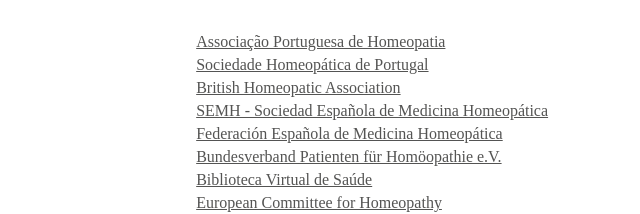
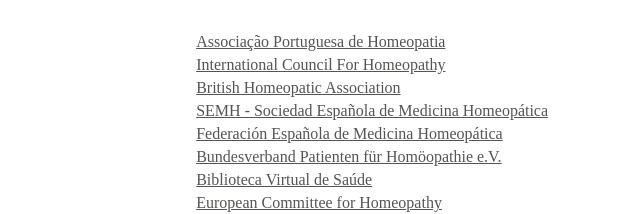
Before and after one commit to ZeluisFS/Sites, a plain HTML site: page Site_Miguel_CB/Site/index.html at #!/blog in a window 1280 px wide. Shown: the part 337-551 px from the top of the page, 7-647 px from the left. Drawn offline with nearby package versions, Linux system fonts and the light colour scheme; some packages are replaced by stand-ins of ours.

Commit message:
Add and correct blog links

```diff
--- a/Site_Miguel_CB/Site/blog.html
+++ b/Site_Miguel_CB/Site/blog.html
@@ -10,8 +10,8 @@
             <li><a href="http://aphomeopatia.weebly.com" target="_blank">
               Associação Portuguesa de Homeopatia
             </a></li>
-            <li><a href="http://www.homeopatiaportugal.pt" target="_blank">
-              Sociedade Homeopática de Portugal
+            <li><a href="http://www.homeopathy-ich.org/" target="_blank">
+              International Council For Homeopathy
             </a></li>
             <li><a href="http://www.britishhomeopathic.org" target="_blank">
               British Homeopatic Association
```
